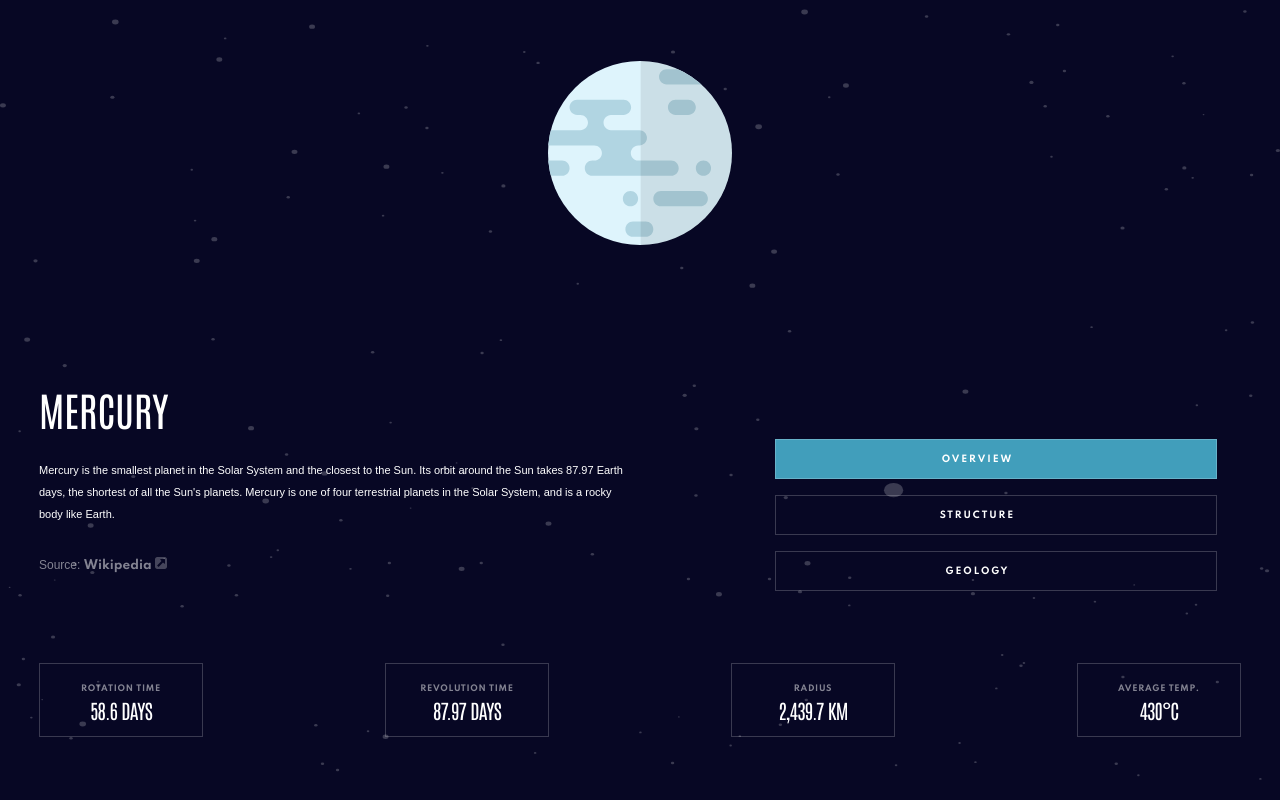
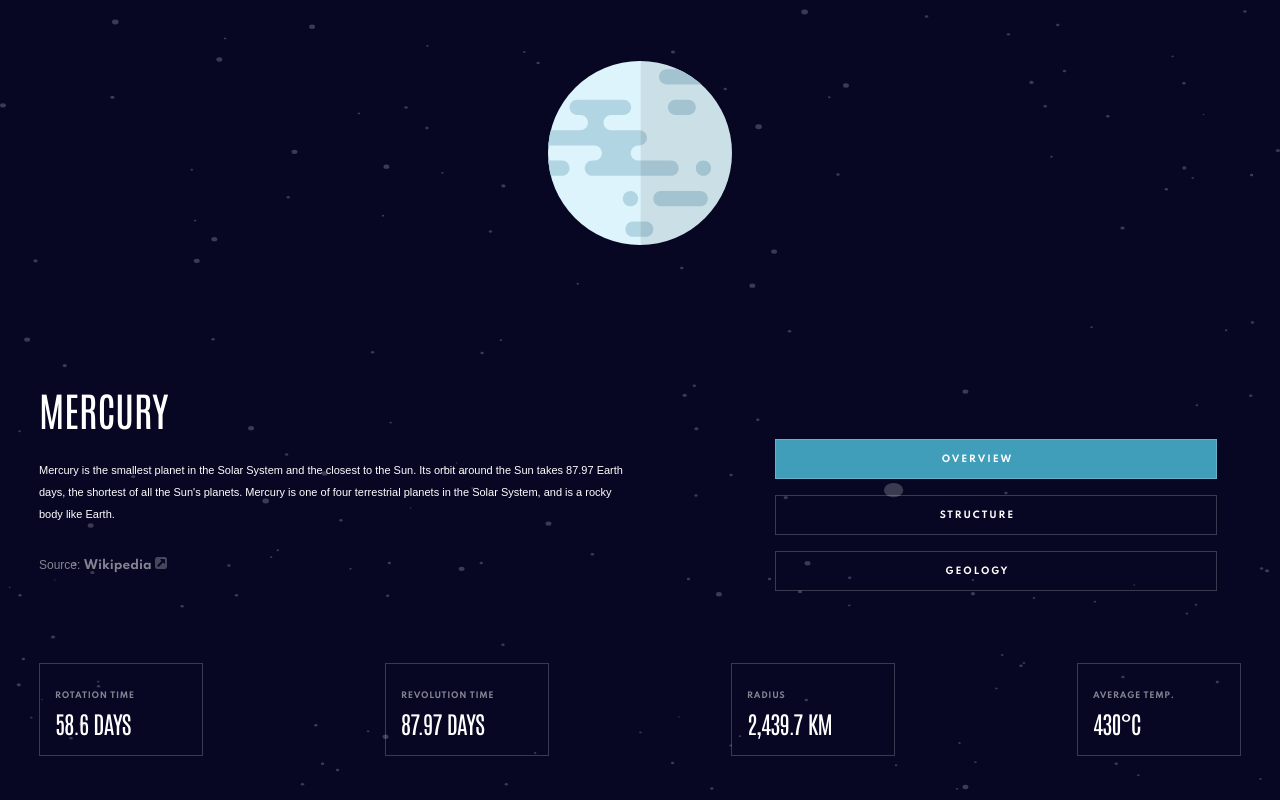
Before and after one commit to mrfinesse47/svelte-planets, a Svelte app: page / in a window 1280 px wide. Shown: the part 242-1042 px from the top of the page. Built offline with nearby package versions, Linux system fonts and the light colour scheme; a web font is replaced by a local one.

Commit message:
resizing numeric infor for tablet view

```diff
--- a/src/components/NumericInfo.svelte
+++ b/src/components/NumericInfo.svelte
@@ -77,15 +77,23 @@
       flex-direction: row;
       justify-content: space-between;
       margin: 0;
-      margin-top: 27px;
+      margin-top: 1.6875rem;
       padding-bottom: 2.25rem;
     }
     .numeric-info > div {
-      width: 164px;
+      width: 10.25rem;
       padding: 0;
     }
     .numeric-info .inner-container {
       flex-direction: column;
+      align-items: flex-start;
+      text-align: left;
+
+      padding: 1rem 3.25rem 1.1875rem 0.9375rem;
+    }
+    .numeric-info .value {
+      margin-top: 0.375rem;
+      font-size: 1.5rem;
     }
   }
 </style>
```
